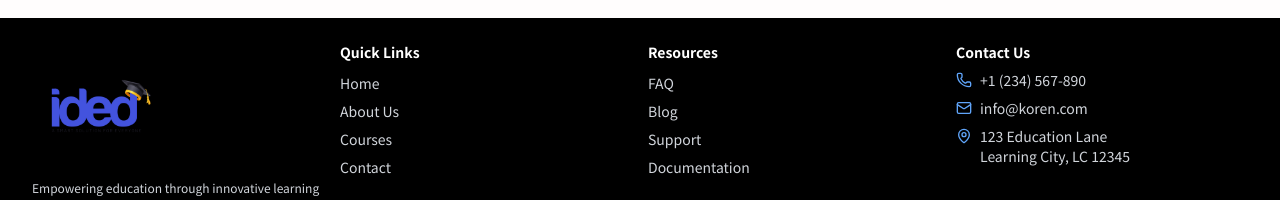
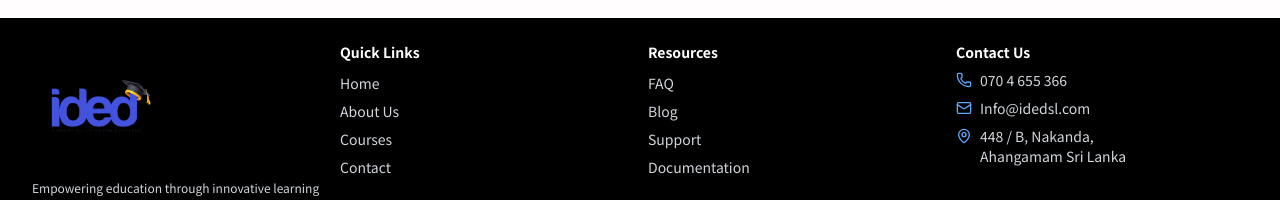
Before and after one commit to RuchiraRTG/Koren_Course_LMS_Frontend, a React (Vite) app in the folder Koren_Lms/: page /home in a window 1280 px wide. Shown: the part 746-946 px from the top of the page. Built offline with nearby package versions, Linux system fonts and the light colour scheme.

Commit message:
Update Footer.jsx

```diff
--- a/Koren_Lms/src/components/Footer.jsx
+++ b/Koren_Lms/src/components/Footer.jsx
@@ -80,15 +80,15 @@ export default function Footer({ logoSrc, logoAlt = 'Company Logo', logoWidth =
             <ul className="space-y-2">
               <li className="flex items-center gap-2">
                 <Phone size={16} className="text-primary-400" />
-                <a href="tel:+1234567890" className="text-sm hover:text-primary-400 transition-colors">+1 (234) 567-890</a>
+                <a href="tel:+1234567890" className="text-sm hover:text-primary-400 transition-colors">070 4 655 366</a>
               </li>
               <li className="flex items-start gap-2">
                 <Mail size={16} className="text-primary-400 mt-0.5" />
-                <a href="mailto:info@koren.com" className="text-sm hover:text-primary-400 transition-colors">info@koren.com</a>
+                <a href="mailto:info@koren.com" className="text-sm hover:text-primary-400 transition-colors">Info@idedsl.com</a>
               </li>
               <li className="flex items-start gap-2">
                 <MapPin size={16} className="text-primary-400 mt-0.5" />
-                <span className="text-sm">123 Education Lane<br />Learning City, LC 12345</span>
+                <span className="text-sm">448 / B, Nakanda,<br />Ahangamam Sri Lanka</span>
               </li>
             </ul>
           </div>
```
